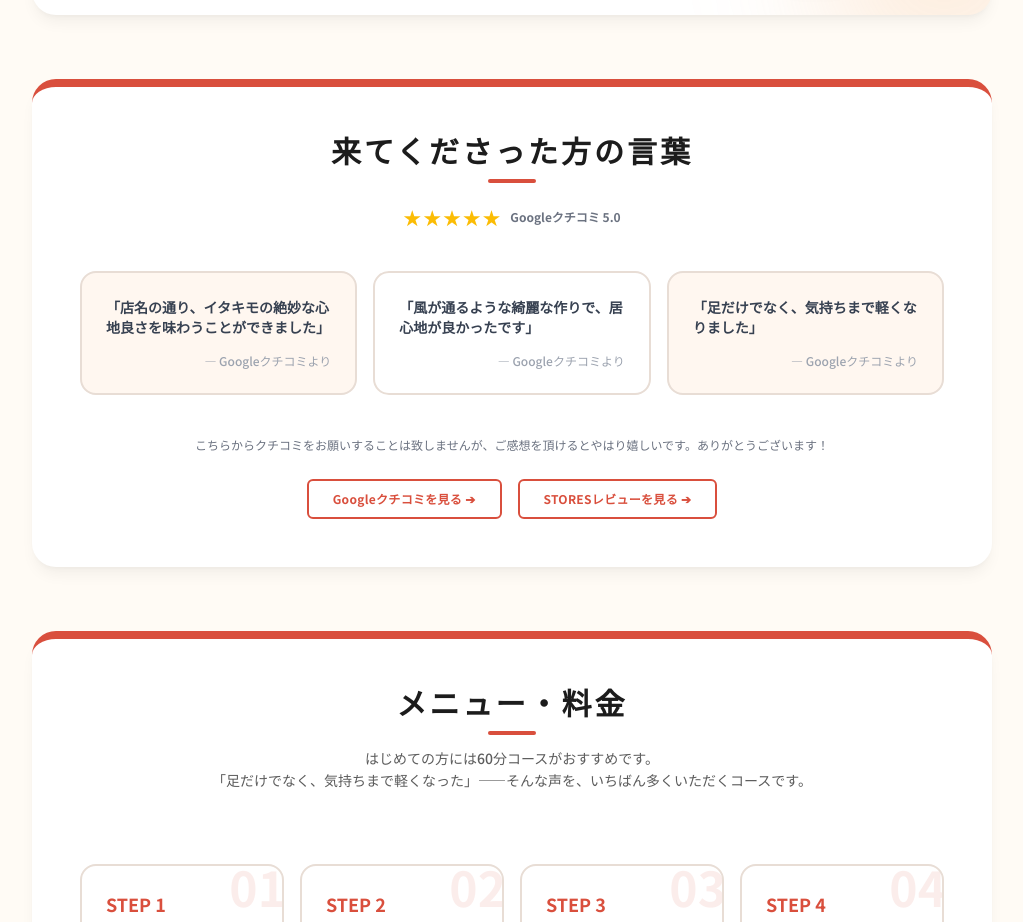
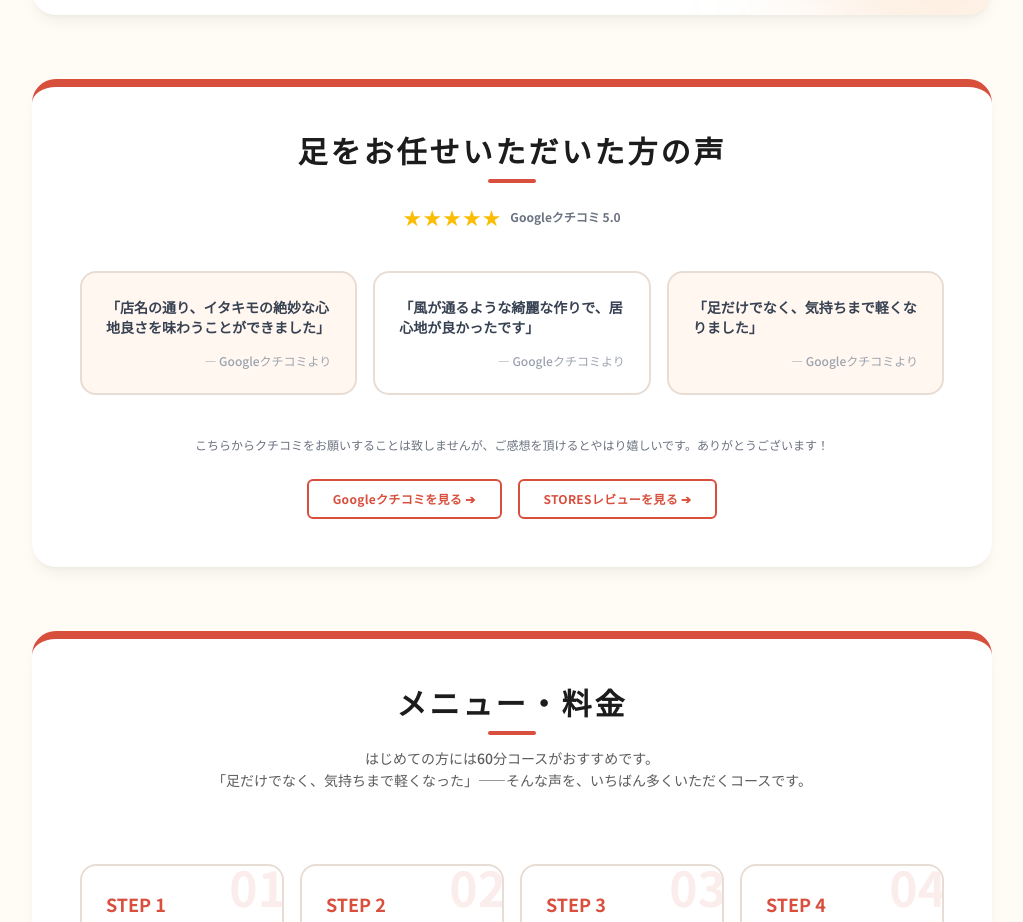
Before and after one commit to ashiyafukusuke/fukusuke2, a Next.js app: page / in a window 1280 px wide. Shown: the part 2079-3001 px from the top of the page, without its empty margins (128-1151 px from the left). Built offline with nearby package versions, Linux system fonts and the light colour scheme.

Commit message:
Add files via upload

```diff
--- a/src/components/VoicesCarousel.tsx
+++ b/src/components/VoicesCarousel.tsx
@@ -25,7 +25,7 @@ export default function VoicesCarousel() {
       <div className="flex flex-col">
         <div className="text-center mb-8 md:mb-10">
           <h2 className="font-serif text-2xl md:text-3xl font-black text-ink inline-block relative tracking-widest mb-3">
-            来てくださった方の言葉
+            足をお任せいただいた方の声
             <div className="absolute -bottom-3 left-1/2 transform -translate-x-1/2 w-12 h-1 bg-main rounded-full"></div>
           </h2>
           <div className="mt-5 flex items-center justify-center gap-1">
```
